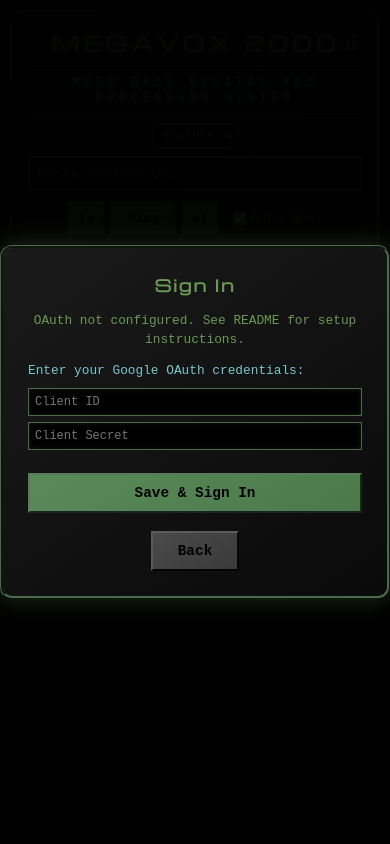
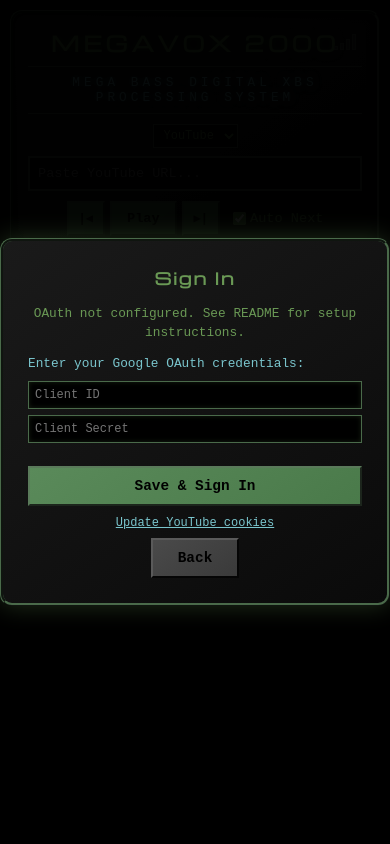
Before and after one commit to pinksok/megavox2000, a Flask app: page / in a window 390 px wide. Run offline with Flask 3, Linux system fonts and the light colour scheme; parts of the project's set-up code (start-up, migrations or seed data) failed here and were passed over; some libraries are stand-ins or nearby versions.

Commit message:
feat(auth): add /auth/cookies web upload to refresh YouTube cookies
Cookies expire every few weeks and previously required scp+ssh to replace.
Now they can be refreshed from any browser (including a phone at the boombox):

- New /auth/cookies endpoint accepts a multipart cookies.txt, validates it's a
  Netscape jar with a real YouTube login cookie (SAPISID/3PSID/LOGIN_INFO)
  before saving, normalizes line endings, and clears the stale error state.
- Auth overlay gains a file-picker upload form + persistent "Update YouTube
  cookies" link.
- Status poll auto-pops the upload form (once per error) when playback fails
  with a cookie/bot-check error, so expiry is self-service.

Co-Authored-By: Claude Opus 4.8 (1M context) <noreply@anthropic.com>

```diff
--- a/app/auth.py
+++ b/app/auth.py
@@ -8,6 +8,7 @@ import qrcode
 import qrcode.image.svg
 from flask import Blueprint, jsonify, request, send_file
 
+import config
 import state
 from services import get_service
 
@@ -69,6 +70,49 @@ def auth_config():
     return jsonify({"success": True})
 
 
+@auth_bp.route("/auth/cookies", methods=["POST"])
+def auth_cookies():
+    """Upload a browser-exported cookies.txt for yt-dlp (no SSH needed).
+
+    Accepts a multipart file field named "cookies". Validates it looks like a
+    Netscape cookie jar containing YouTube auth cookies before saving, so a
+    stray file can't silently replace a working one.
+    """
+    upload = request.files.get("cookies")
+    if upload is None or not upload.filename:
+        return jsonify({"error": "No cookies file uploaded."})
+
+    try:
+        raw = upload.read().decode("utf-8", errors="replace")
+    except Exception:
+        return jsonify({"error": "Could not read the uploaded file."})
+
+    # Sanity-check: Netscape header (or at least tab-separated cookie lines) and
+    # the presence of a real logged-in YouTube session cookie.
+    lower = raw.lower()
+    looks_netscape = ("# netscape http cookie file" in lower
+                      or any("\t" in ln and "youtube" in ln.lower()
+                             for ln in raw.splitlines()))
+    has_auth = any(c in raw for c in ("SAPISID", "__Secure-3PSID", "LOGIN_INFO"))
+    if not looks_netscape:
+        return jsonify({"error": "That doesn't look like a Netscape cookies.txt. "
+                                 "Export in Netscape format and try again."})
+    if not has_auth:
+        return jsonify({"error": "No YouTube login cookies found. Make sure you "
+                                 "were signed in to youtube.com when exporting."})
+
+    # Normalize line endings; yt-dlp is strict about the Netscape format.
+    normalized = raw.replace("\r\n", "\n").replace("\r", "\n")
+    fd = os.open(config.COOKIES_FILE, os.O_WRONLY | os.O_CREAT | os.O_TRUNC, 0o600)
+    with os.fdopen(fd, "w") as f:
+        f.write(normalized)
+
+    # Clear the last error so the UI stops showing the stale "cookies expired".
+    state.last_error = ""
+
+    return jsonify({"success": True})
+
+
 @auth_bp.route("/auth/qr")
 def auth_qr():
     """Generate QR code for the current auth URL as SVG."""
--- a/app/templates/index.html
+++ b/app/templates/index.html
@@ -466,7 +466,13 @@
                 <input type="text" id="config-client-secret" placeholder="Client Secret" style="width:100%;box-sizing:border-box;background:#000;color:#6a9955;border:1px solid #4a6a4a;font-family:'Courier New',monospace;font-size:0.75rem;padding:6px;margin-bottom:8px;outline:none;" />
                 <button class="auth-btn" onclick="saveConfig()" style="width:100%;">Save & Sign In</button>
             </div>
+            <div id="auth-cookies-form" style="display:none;text-align:left;margin:10px 0;">
+                <p style="font-size:0.8rem;color:#7ac5cd;margin-bottom:8px;">Upload a YouTube cookies.txt (Netscape format) exported from a signed-in browser:</p>
+                <input type="file" id="config-cookies-file" accept=".txt,text/plain" style="width:100%;box-sizing:border-box;background:#000;color:#6a9955;border:1px solid #4a6a4a;font-family:'Courier New',monospace;font-size:0.75rem;padding:6px;margin-bottom:8px;outline:none;" />
+                <button class="auth-btn" onclick="saveCookies()" style="width:100%;">Upload Cookies</button>
+            </div>
             <button class="auth-btn" id="auth-btn" onclick="startAuth()">Sign In</button>
+            <a href="#" id="auth-cookies-link" onclick="showCookiesForm();return false;" style="display:block;color:#7ac5cd;font-size:0.75rem;margin-top:8px;">Update YouTube cookies</a>
             <a href="#" id="auth-config-link" onclick="showConfigForm();return false;" style="display:none;color:#7ac5cd;font-size:0.75rem;margin-top:8px;display:none;">Update Credentials</a>
             <button class="auth-btn" id="auth-back-btn" onclick="authGoBack()" style="display:none;margin-top:8px;background:linear-gradient(145deg,#4a4a4a,#3a3a3a);border-color:#5a5a5a;">Back</button>
         </div>
@@ -564,6 +570,7 @@
         var autoNextIndex = parseInt(localStorage.getItem('autoNextIndex'), 10);
         if (isNaN(autoNextIndex)) autoNextIndex = -1;
         var wasPlaying = false; // for detecting Playing→Idle transition
+        var cookiePromptShown = false; // guard so cookie-expiry form pops once per error
 
         // Progress tracking
         var progressElapsed = 0;
@@ -1162,9 +1169,19 @@
                 if (j.error) {
                     s.textContent = j.error;
                     s.classList.add('error');
+                    // Cookie expiry: pop the upload form (once per error) so the
+                    // user can refresh cookies from the browser without SSH.
+                    var elc = j.error.toLowerCase();
+                    if ((elc.includes('cookie') || elc.includes('not a bot')) && !cookiePromptShown) {
+                        cookiePromptShown = true;
+                        document.getElementById('auth-overlay').classList.add('active');
+                        showCookiesForm();
+                        document.getElementById('auth-msg').textContent = j.error;
+                    }
                 } else if (j.state) {
                     s.textContent = j.state;
                     s.classList.remove('error');
+                    cookiePromptShown = false;
                 }
                 if (j.paused !== undefined) {
                     isPaused = j.paused;
@@ -1454,6 +1471,38 @@
             }
         }
 
+        function showCookiesForm() {
+            document.getElementById('auth-cookies-form').style.display = 'block';
+            document.getElementById('auth-config-form').style.display = 'none';
+            document.getElementById('auth-code-display').style.display = 'none';
+            document.getElementById('auth-msg').textContent =
+                'Export cookies.txt from youtube.com (signed in) and upload it here.';
+        }
+
+        async function saveCookies() {
+            var fileInput = document.getElementById('config-cookies-file');
+            if (!fileInput.files || !fileInput.files.length) {
+                document.getElementById('auth-msg').textContent = 'Choose a cookies.txt file first.';
+                return;
+            }
+            var fd = new FormData();
+            fd.append('cookies', fileInput.files[0]);
+            document.getElementById('auth-msg').textContent = 'Uploading...';
+            try {
+                var r = await fetch('/auth/cookies', {method: 'POST', body: fd});
+                var j = await r.json();
+                if (j.error) {
+                    document.getElementById('auth-msg').textContent = 'Error: ' + j.error;
+                    return;
+                }
+                document.getElementById('auth-cookies-form').style.display = 'none';
+                document.getElementById('auth-msg').textContent =
+                    'Cookies updated. Playback should work now.';
+            } catch(e) {
+                document.getElementById('auth-msg').textContent = 'Connection error. Try again.';
+            }
+        }
+
         // Service selection
         var activeServiceName = 'Music';
         async function loadServices() {
```
